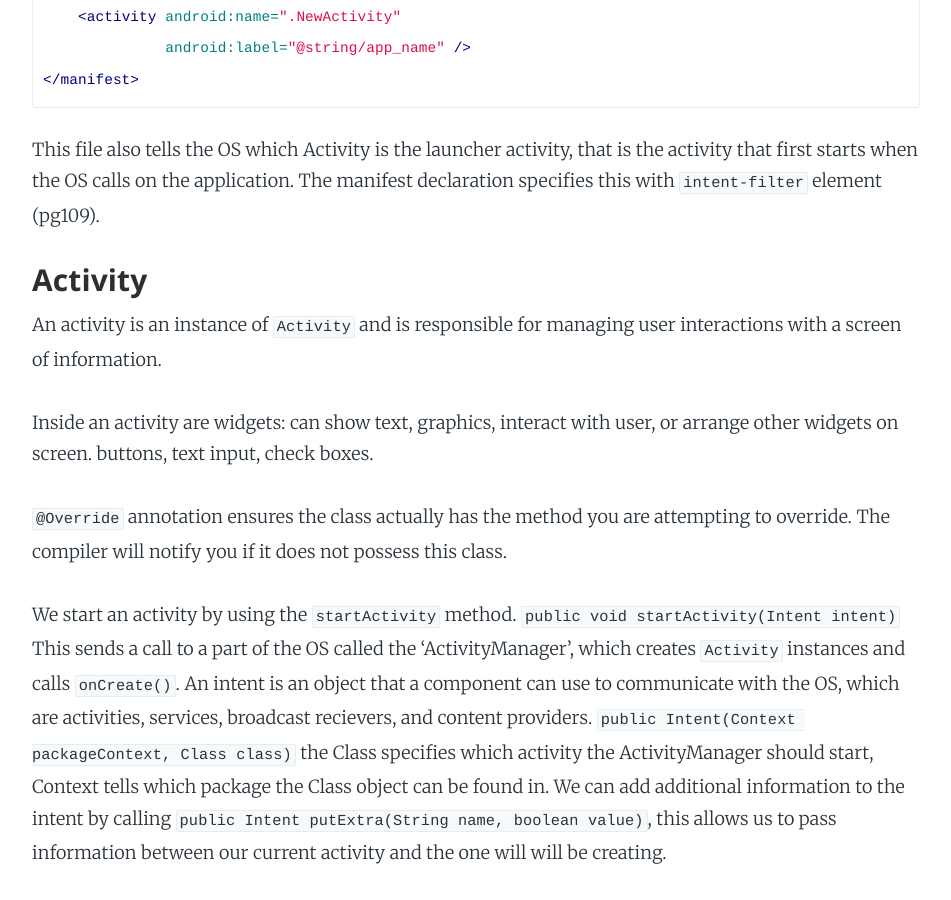
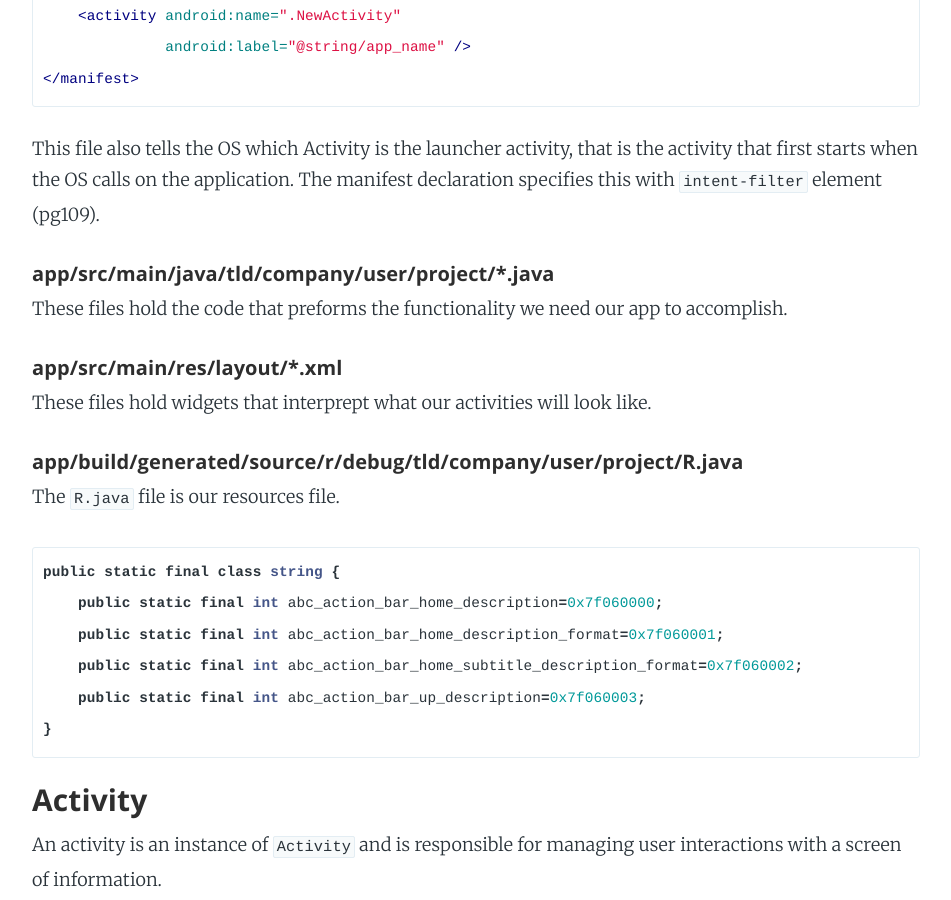
Before and after one commit to Carpk/ShawnKlein, a Jekyll site: the page built from _posts/2016-07-16-introduction-to-android.md, in a window 1280 px wide and 900 px high, scrolled down 1243 px. Shown: the whole window, without its empty margins (164-1115 px from the left). Built offline with Jekyll 4.4.1, drawn with Linux system fonts in a browser that asks for light colours; nearby versions of some CDN libraries; some web fonts are replaced; Markdown is read by kramdown in place of the engine named in the settings; some of the changed text lies outside the part shown.

Commit message:
add more important files to NotableFiles section of Intro to Android, edit other sections for consolidation and brevity

`````diff
--- a/_posts/2016-07-16-introduction-to-android.md
+++ b/_posts/2016-07-16-introduction-to-android.md
@@ -10,13 +10,15 @@ navigation: True
 logo: 'assets/images/logo.png'
 ---
 
-### Files of Interest
+This introduction serves as a reference guide for people new to developing Android applications.
 
-_app/build.gradle_
+### Notable Files
+
+###### app/build.gradle
 
 Gradle build scripts are a DSL, they come with a top-level build file and build files for each module.
 
-app/src/main/AndroidManifest.xml
+###### app/src/main/AndroidManifest.xml
 
 This file contains metadata that describes our application ot the OS. File is always named AndroidManifest.xml and lives in the root directory of our project.
 
@@ -31,12 +33,35 @@ When creating new activities, we need to add it to our AndroidManifest file so o
 ````
 This file also tells the OS which Activity is the launcher activity, that is the activity that first starts when the OS calls on the application. The manifest declaration specifies this with `intent-filter` element (pg109).
 
+###### app/src/main/java/tld/company/user/project/*.java
+
+These files hold the code that preforms the functionality we need our app to accomplish.
+
+###### app/src/main/res/layout/*.xml
+
+These files hold widgets that interprept what our activities will look like.
+
+###### app/build/generated/source/r/debug/tld/company/user/project/R.java
+
+The `R.java` file is our resources file.
+
+````java
+public static final class string {
+    public static final int abc_action_bar_home_description=0x7f060000;
+    public static final int abc_action_bar_home_description_format=0x7f060001;
+    public static final int abc_action_bar_home_subtitle_description_format=0x7f060002;
+    public static final int abc_action_bar_up_description=0x7f060003;
+}
+````
+
 ### Activity
 An activity is an instance of `Activity` and is responsible for managing user interactions with a screen of information.
 
 Inside an activity are widgets: can show text, graphics, interact with user, or arrange other widgets on screen. buttons, text input, check boxes.
 
 `@Override` annotation ensures the class actually has the method you are attempting to override. The compiler will notify you if it does not possess this class.
+
+A `@TargetApi(11)` annotation is used to suppress build errors from Lint. It is used to say that the below method will only be referenced by an OS version that is passed in as an argument. In our case, version `11`, Honeycomb, instead of the version what is declared in our manifest.
 
 We start an activity by using the `startActivity` method. `public void startActivity(Intent intent)` This sends a call to a part of the OS called the 'ActivityManager', which creates `Activity` instances and calls `onCreate()`. An intent is an object that a component can use to communicate with the OS, which are activities, services, broadcast recievers, and content providers. `public Intent(Context packageContext, Class class)` the Class specifies which activity the ActivityManager should start, Context tells which package the Class object can be found in. We can add additional information to the intent by calling `public Intent putExtra(String name, boolean value)`, this allows us to pass information between our current activity and the one will will be creating.
 
@@ -75,9 +100,9 @@ protected void onActivityResult(int requestCode, int resultCode, Intent data) {
 To retrieve our returing data, we use `protected void onActivityResult()`
 
 
-#### Classes
+### Classes
 
-Each class implements or inherits thier own attributes and methods
+Classes are found in both the `.java` and `.xml` files. We are able to reference the `.xml` widgets using `findViewById(int id)` method in our `.java` file. Each class implements or inherits thier own attributes and methods
 
 <table style="width:100%">
   <tr>
@@ -168,7 +193,7 @@ android:name
 android:label
 
 
-### resources
+### Resources
 
 resources are images, audio, and XML files that live in the res/ diretory. we use the resource ID `R.layout.activity_main` to access these files. This ID returns an int set from `class layout` in R.java, this looks something like  `public static final int activity_main=0x7f04001a;`.
 
@@ -185,7 +210,17 @@ Android keeps all the strings all in one place, the strings.xml file.
 
 public View findViewById(int id) takes ID of widget and returns a View object. We will prefix with "Button" to return a button instead of a view `mTrueButton = (Button)findViewById(R.id.true_button)`
 
-### listening
+Other files
+
+Refreneces to a string will begin with `@string/` and refrences for a drawable will begin with `@drawable/`. Drawable resorces have differant files for different dpi screens.
+
+* __mdpi__ medium density screens(~160dpi)
+* __hdpi__ high density screens(~240dpi)
+* __xhdpi__ extra high density screens(~320dpi)
+* __xxhdpi__ extra extra high density screens(~480dpi)
+* __xxxhdpi__ extra extra extra high density screens(~640dpi)
+
+### Listening
 
 Android applications are typically event-driven, they start and then wait for an event, such as the user pressing a button. We say it waits by listening for an event, such as `View.OnClickListener` interface.
 
@@ -202,7 +237,7 @@ This listener is implemented as an anonymous inner class. With OnClickListener's
 
 (If your knowledge of anonymous inner classes, listeners, or interfaces is rusty, you may want to review some Java before continuing or at least keep a reference nearby.)
 
-### toasting
+### Toasting
 
 To create a toast, we will call `public static Toast makeText(Context context, int resId, int duration)` from the Toast class. Then use `Toast.show()` to display it.
 
`````
Also changed, not shown: other parts of _posts/2016-07-16-introduction-to-android.md (+2 -13 lines).
